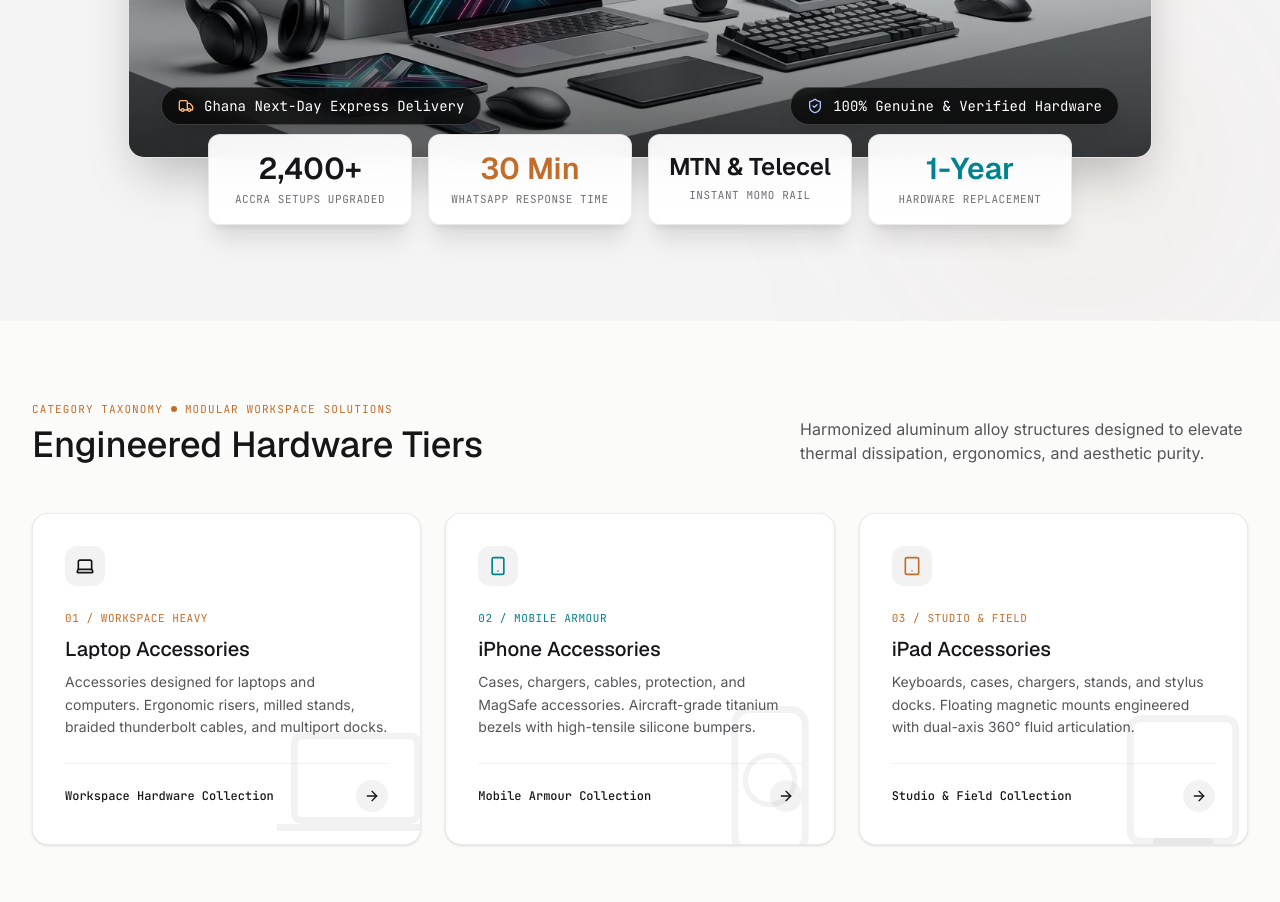
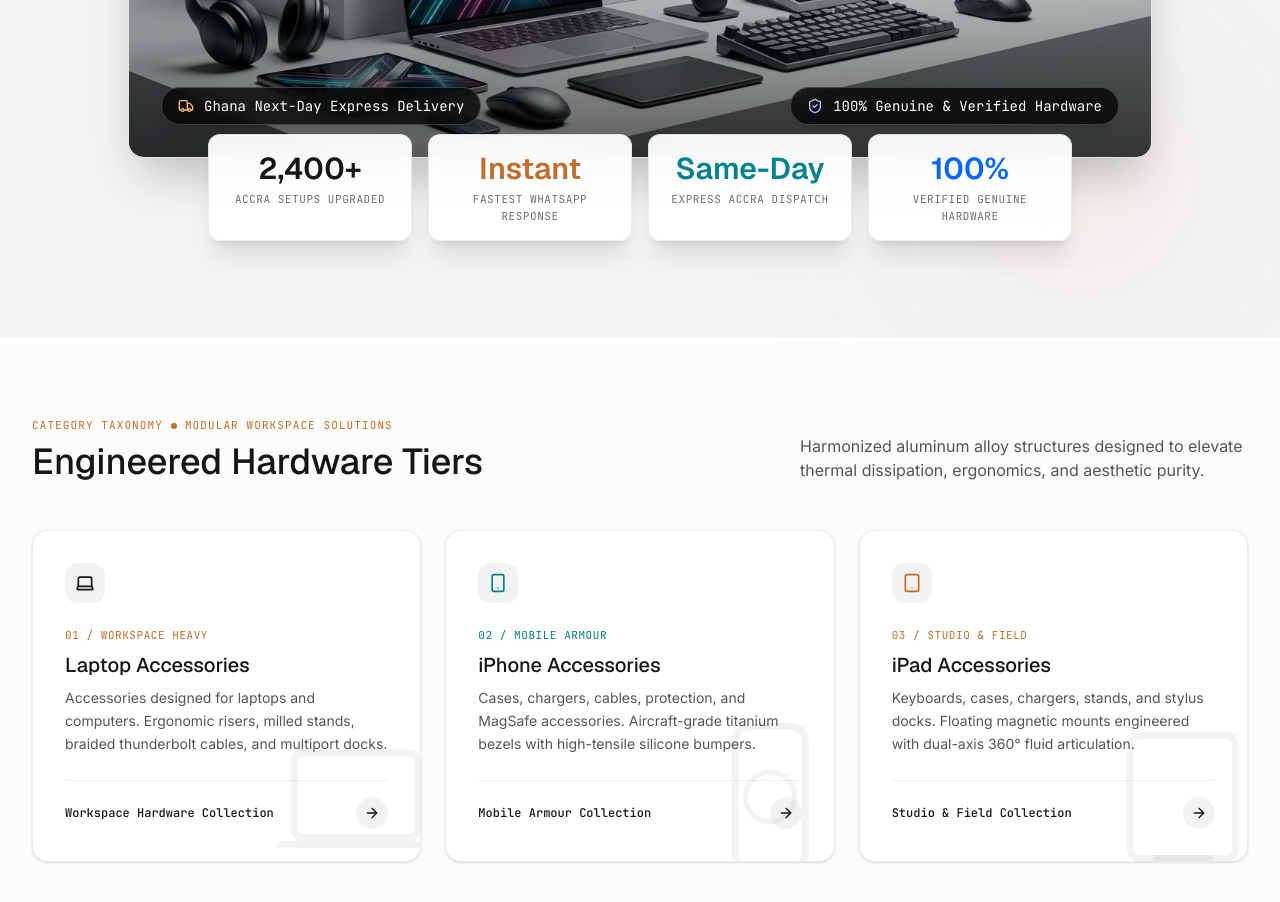
Before and after one commit to lawrencemaccarthy71-hub/dani-tech, a React (Vite) app: page / in a window 1280 px wide. Shown: the part 1020-1922 px from the top of the page. Built offline with nearby package versions, Linux system fonts and the light colour scheme; no server answers; the database is empty.

Commit message:
feat(hero): elevate metrics ribbon to sleek and cinematic indicators

```diff
--- a/src/components/Hero.tsx
+++ b/src/components/Hero.tsx
@@ -111,28 +111,28 @@ export const Hero: React.FC<HeroProps> = ({ onShopClick }) => {
 
           <div className="p-4 rounded-xl bg-white/95 dark:bg-[#2a2a2c]/90 backdrop-blur-lg shadow-xl border border-black/8 dark:border-[#424656]/30 flex flex-col items-center text-center transition-colors">
             <span className="font-['Geist',sans-serif] text-2xl md:text-3xl font-semibold text-[#c26d2b] dark:text-[#ffb77d]">
-              30 Min
+              Instant
             </span>
             <span className="text-[10px] md:text-[11px] font-mono text-[#6e6e73] dark:text-[#c2c6d8] uppercase mt-1 tracking-wider">
-              WhatsApp Response Time
-            </span>
-          </div>
-
-          <div className="p-4 rounded-xl bg-white/95 dark:bg-[#2a2a2c]/90 backdrop-blur-lg shadow-xl border border-black/8 dark:border-[#424656]/30 flex flex-col items-center text-center transition-colors">
-            <span className="font-['Geist',sans-serif] text-lg md:text-2xl font-semibold text-[#161618] dark:text-[#e5e1e4] mt-1 md:mt-0">
-              MTN & Telecel
-            </span>
-            <span className="text-[10px] md:text-[11px] font-mono text-[#6e6e73] dark:text-[#c2c6d8] uppercase mt-1 tracking-wider">
-              Instant MoMo Rail
+              Fastest WhatsApp Response
             </span>
           </div>
 
           <div className="p-4 rounded-xl bg-white/95 dark:bg-[#2a2a2c]/90 backdrop-blur-lg shadow-xl border border-black/8 dark:border-[#424656]/30 flex flex-col items-center text-center transition-colors">
             <span className="font-['Geist',sans-serif] text-2xl md:text-3xl font-semibold text-[#00838f] dark:text-[#00dce6]">
-              1-Year
+              Same-Day
             </span>
             <span className="text-[10px] md:text-[11px] font-mono text-[#6e6e73] dark:text-[#c2c6d8] uppercase mt-1 tracking-wider">
-              Hardware Replacement
+              Express Accra Dispatch
+            </span>
+          </div>
+
+          <div className="p-4 rounded-xl bg-white/95 dark:bg-[#2a2a2c]/90 backdrop-blur-lg shadow-xl border border-black/8 dark:border-[#424656]/30 flex flex-col items-center text-center transition-colors">
+            <span className="font-['Geist',sans-serif] text-2xl md:text-3xl font-semibold text-[#0066ff] dark:text-[#b3c5ff]">
+              100%
+            </span>
+            <span className="text-[10px] md:text-[11px] font-mono text-[#6e6e73] dark:text-[#c2c6d8] uppercase mt-1 tracking-wider">
+              Verified Genuine Hardware
             </span>
           </div>
         </div>
```
